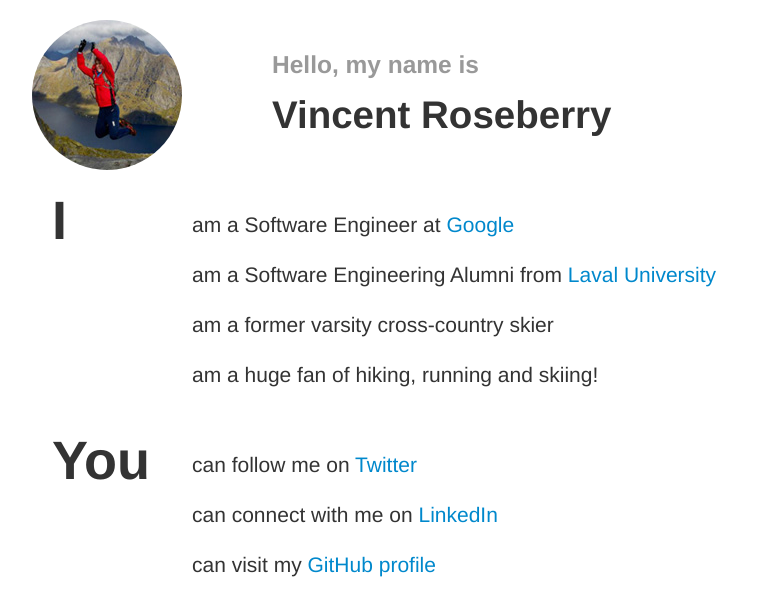
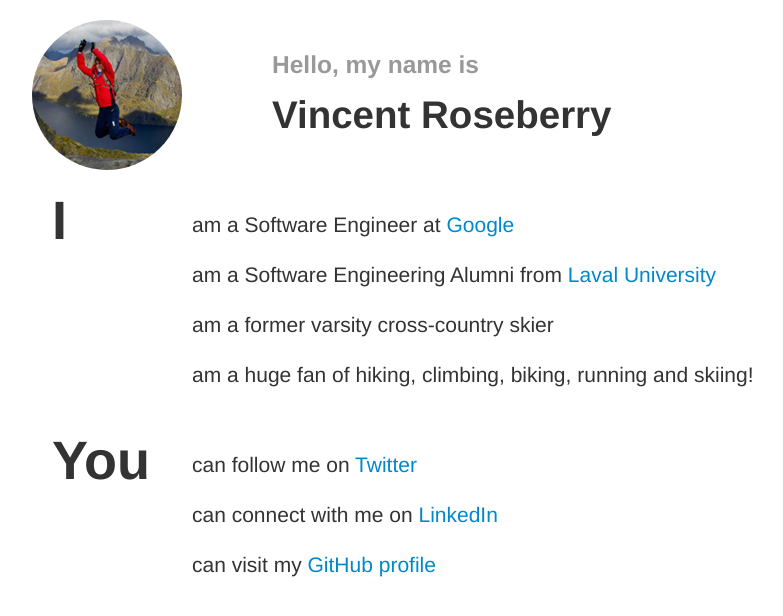
Before and after one commit to rosbo/rosbo.github.com, a plain HTML site: page index.html in a window 1280 px wide. Shown: the whole page, without its empty margins (138-921 px from the left). Drawn offline with Linux system fonts and the light colour scheme.

Commit message:
Add biking and climbing for stuff I am a huge fan of.

```diff
--- a/index.html
+++ b/index.html
@@ -28,7 +28,7 @@
                 <p class="lead">am a Software Engineer at <a href="http://www.google.com/" target="_blank">Google</a></p>
                 <p class="lead">am a Software Engineering Alumni from <a href="http://www.ulaval.ca" target="_blank">Laval University</a></p>
                 <p class="lead">am a former varsity cross-country skier</p>
-                <p class="lead">am a huge fan of hiking, running and skiing!</p>
+                <p class="lead">am a huge fan of hiking, climbing, biking, running and skiing!</p>
                 <!-- <p class="lead">am open to exceptional work opportunities</p> -->
             </div>
         </div>
```
